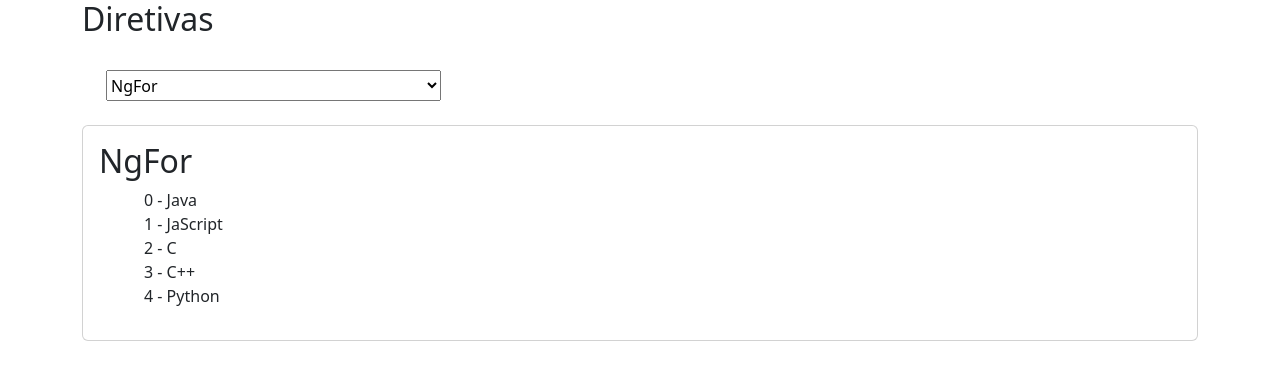
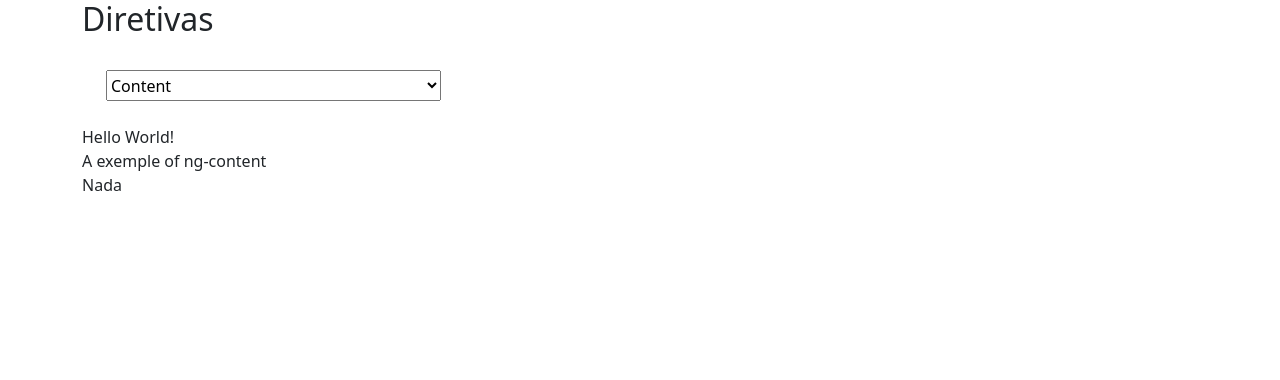
Before and after one commit to tom-jr/angular-loiane, an Angular app in the folder project-lab/diretivas/: page / in a window 1280 px wide. Shown: the top 380 px of the page. Built offline with nearby package versions, Linux system fonts and the light colour scheme.

Commit message:
#0021 aula de ng-content

```diff
--- a/project-lab/diretivas/src/app/app.component.html
+++ b/project-lab/diretivas/src/app/app.component.html
@@ -5,10 +5,16 @@
           (change)="onSelectAula(select.value)">
     <option value="1">NgIf & SwitchCase</option>
     <option selected value="2">NgFor</option>
+    <option selected value="3">Content</option>
   </select>
 </div>
 
 <div class="container-sm" [ngSwitch]="aula">
   <app-ngif *ngSwitchCase="1"></app-ngif>
   <app-ngfor *ngSwitchCase="2"></app-ngfor>
+  <app-ng-content *ngSwitchCase="3">
+    <div class="hello">Hello World!</div>
+    <div class="desc">A exemple of ng-content</div>
+    <div class="nada">Nada</div>
+  </app-ng-content>
 </div>
--- a/project-lab/diretivas/src/app/app.component.ts
+++ b/project-lab/diretivas/src/app/app.component.ts
@@ -7,7 +7,7 @@ import {Component} from '@angular/core';
 })
 export class AppComponent {
   title = 'diretivas';
-  aula = 2;
+  aula = 3;
 
   onSelectAula(aula: any) {
     console.log(aula);
--- a/project-lab/diretivas/src/app/app.module.ts
+++ b/project-lab/diretivas/src/app/app.module.ts
@@ -4,12 +4,14 @@ import { BrowserModule } from '@angular/platform-browser';
 import { AppComponent } from './app.component';
 import { NgifComponent } from './ngif/ngif.component';
 import { NgforComponent } from './ngfor/ngfor.component';
+import { NgContentComponent } from './ng-content/ng-content.component';
 
 @NgModule({
   declarations: [
     AppComponent,
     NgifComponent,
-    NgforComponent
+    NgforComponent,
+    NgContentComponent
   ],
   imports: [
     BrowserModule
--- /dev/null
+++ b/project-lab/diretivas/src/app/ng-content/ng-content.component.html
@@ -0,0 +1,3 @@
+<ng-content select=".hello"></ng-content>
+<ng-content select=".desc"></ng-content>
+<ng-content></ng-content>
```
Also changed, not shown: project-lab/diretivas/src/app/ng-content/ng-content.component.ts (added, +10 -0 lines), project-lab/diretivas/src/app/ng-content/ng-content.component.css (added), 1 other file (tests, documents, lock files or other folders).
